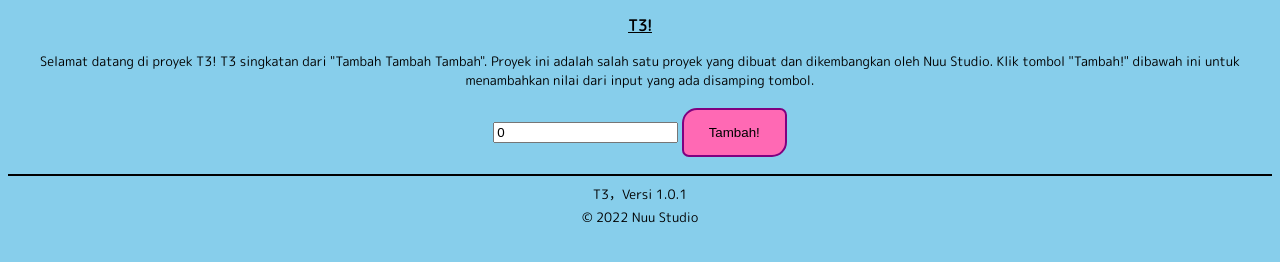
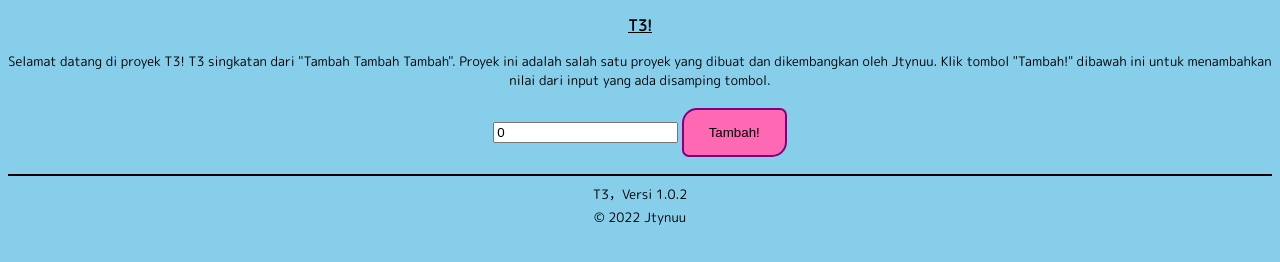
Before and after one commit to Jtynuu/T3, a plain HTML site: page index.html in a window 1280 px wide. Drawn offline with Linux system fonts and the light colour scheme.

Commit message:
Update - index.html

```diff
--- a/index.html
+++ b/index.html
@@ -3,8 +3,8 @@
 <head>
   <meta name="viewport" content="width=device-width, initial-scale=1" />
   <meta charset="utf-8" />
-  <meta name="description" content="T3 adalah proyek yang dibuat dan dikembangkan oleh Nuu Studio" />
-  <title>T3 by Nuu Studio</title>
+  <meta name="description" content="T3 adalah proyek yang dibuat dan dikembangkan oleh Jtynuu" />
+  <title>T3 by Jtynuu</title>
   <link rel="stylesheet" href="style.css" />
 </head>
 <body>
@@ -14,7 +14,7 @@
 
   <main>
     <p>
-      Selamat datang di proyek T3! T3 singkatan dari "Tambah Tambah Tambah". Proyek ini adalah salah satu proyek yang dibuat dan dikembangkan oleh Nuu Studio. Klik tombol "Tambah!" dibawah ini untuk menambahkan nilai dari input yang ada disamping tombol.
+      Selamat datang di proyek T3! T3 singkatan dari "Tambah Tambah Tambah". Proyek ini adalah salah satu proyek yang dibuat dan dikembangkan oleh Jtynuu. Klik tombol "Tambah!" dibawah ini untuk menambahkan nilai dari input yang ada disamping tombol.
     </p>
     <input type="text" id="inc" value="0">
     <button onclick="buttonClick()">Tambah!</button>
@@ -22,8 +22,8 @@
   <hr />
 
   <footer>
-    <p>T3，Versi 1.0.1</p>
-    <p>&copy; 2022 Nuu Studio</p>
+    <p>T3，Versi 1.0.2</p>
+    <p>&copy; 2022 Jtynuu</p>
   </footer>
 
   <script src="script.js"></script>
```
